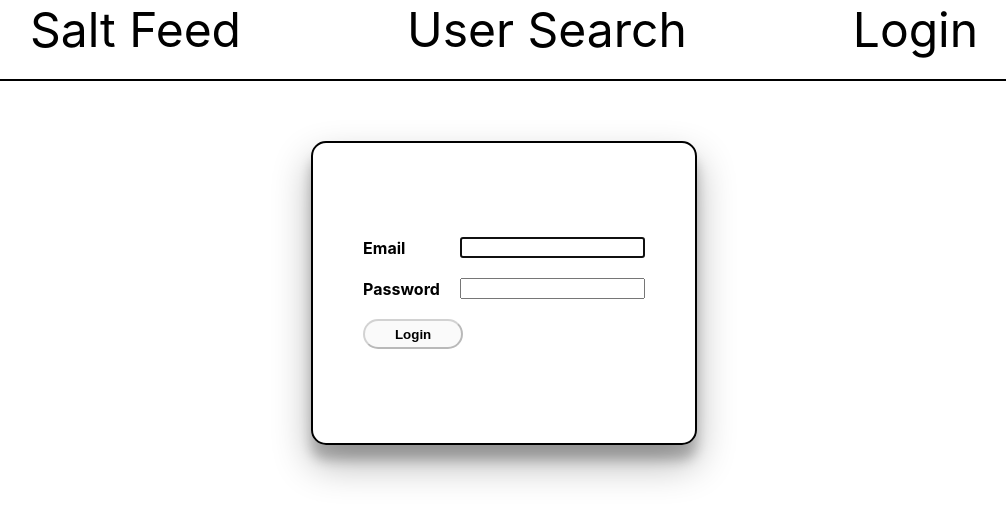
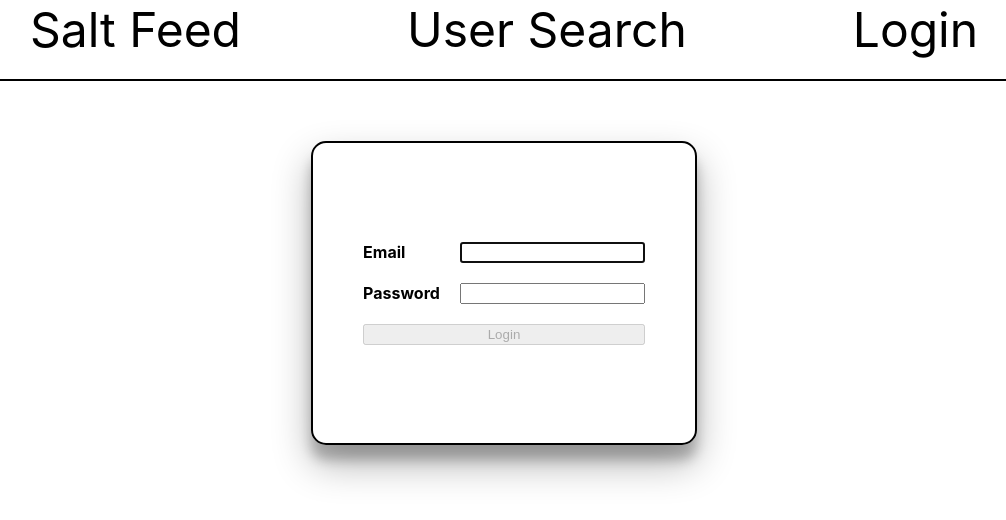
Before and after one commit to MicahJank/frontend, a React (Create React App) app in the folder crud/: page /login in a window 1280 px wide. Shown: the top 520 px of the page, without its empty margins (136-1142 px from the left). Built offline with nearby package versions, Linux system fonts and the light colour scheme.

Commit message:
I have made more changes to the login styling.

```diff
--- a/crud/src/components/List.js
+++ b/crud/src/components/List.js
@@ -7,6 +7,7 @@ import SearchForm from './SearchForm';
 const Wrapper = styled.div`
   margin-top: 5%;
   margin: 0 auto;
+
 `
 
 function List() {
--- a/crud/src/components/Login.css
+++ b/crud/src/components/Login.css
@@ -29,11 +29,4 @@
         align-items: center;
     }
 
-    button {
-        color: black;
-        font-weight: bold;
-        width: 100px;
-        height: 30px;
-        border-radius: 15px;
-    }
 }
--- a/crud/src/components/Login.js
+++ b/crud/src/components/Login.js
@@ -35,7 +35,7 @@ export default function Login(props) {
             type="password"
           />
         </FormGroup>
-        <Button block bsSize="large" disabled={!validateForm()} type="submit">
+        <Button class="login" block bsSize="large" disabled={!validateForm()} type="submit">
           Login
         </Button>
       </form>
```
